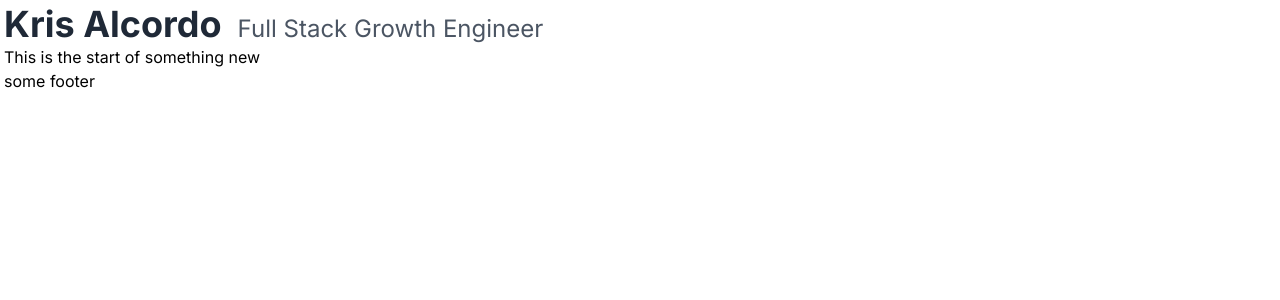
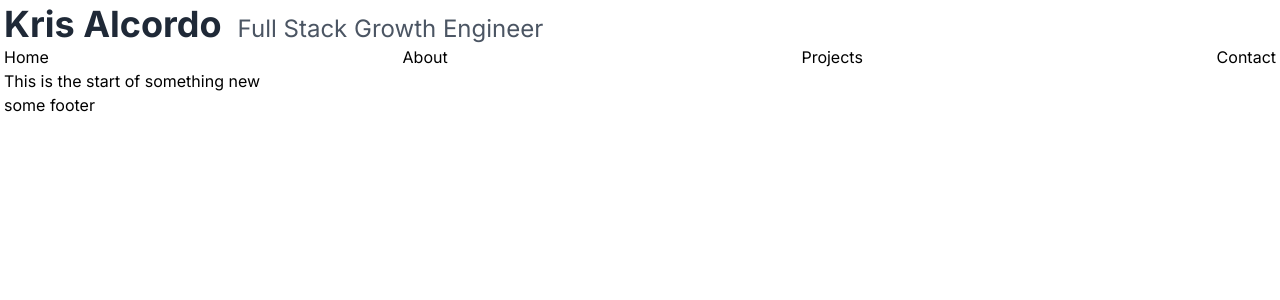
Before and after one commit to kjaonline/kris-alcordo-portfolio-2024, a Next.js app: page / in a window 1280 px wide. Shown: the top 300 px of the page. Built offline with nearby package versions, Linux system fonts and the light colour scheme.

Commit message:
refactor: Update component import paths and add Navigation component to Header

```diff
--- a/src/app/components/GeneralLayout.tsx
+++ b/src/app/components/GeneralLayout.tsx
@@ -1,5 +1,5 @@
 import React from "react"
-import Header from "./Header"
+import Header from "./headerComponents/Header"
 import Footer from "./Footer"
 
 type GeneralLayoutProps = {
--- a/src/app/components/Header.tsx
+++ b/src/app/components/headerComponents/Header.tsx
@@ -1,3 +1,5 @@
+import Navigation from "./Navigation"
+
 const Header : React.FC = () => {
 return(
 	<div>
@@ -11,6 +13,7 @@ return(
 				Full Stack Growth Engineer
 			</span>
 		</h1>
+		<Navigation />
 	</div>
 )
 
--- /dev/null
+++ b/src/app/components/headerComponents/Navigation.tsx
@@ -0,0 +1,34 @@
+const Navigation :React.FC = () => {
+	const navItems = [
+		{
+			name: "Home",
+			link: "/"
+		},
+		{
+			name: "About",
+			link: "/about"
+		},
+		{
+			name: "Projects",
+			link: "/projects"
+		},
+		{
+			name: "Contact",
+			link: "/contact"
+		}
+	]
+
+	return (
+		<div>
+			<ul className="flex justify-between">
+				{navItems.map((item, index) =>
+					<li key={index}>
+						<a href={item.link}>{item.name}</a>
+					</li>
+				)}
+			</ul>
+		</div>
+	)
+}
+
+export default Navigation
```
